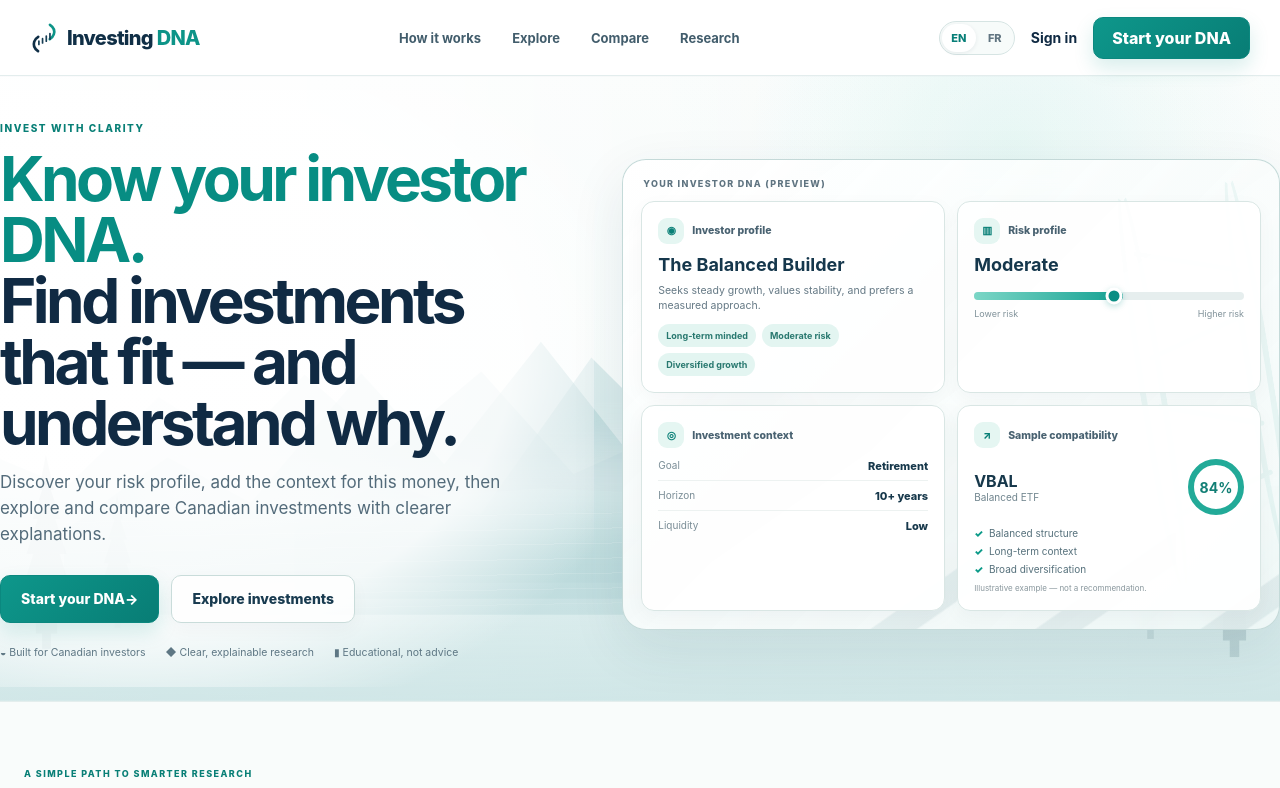
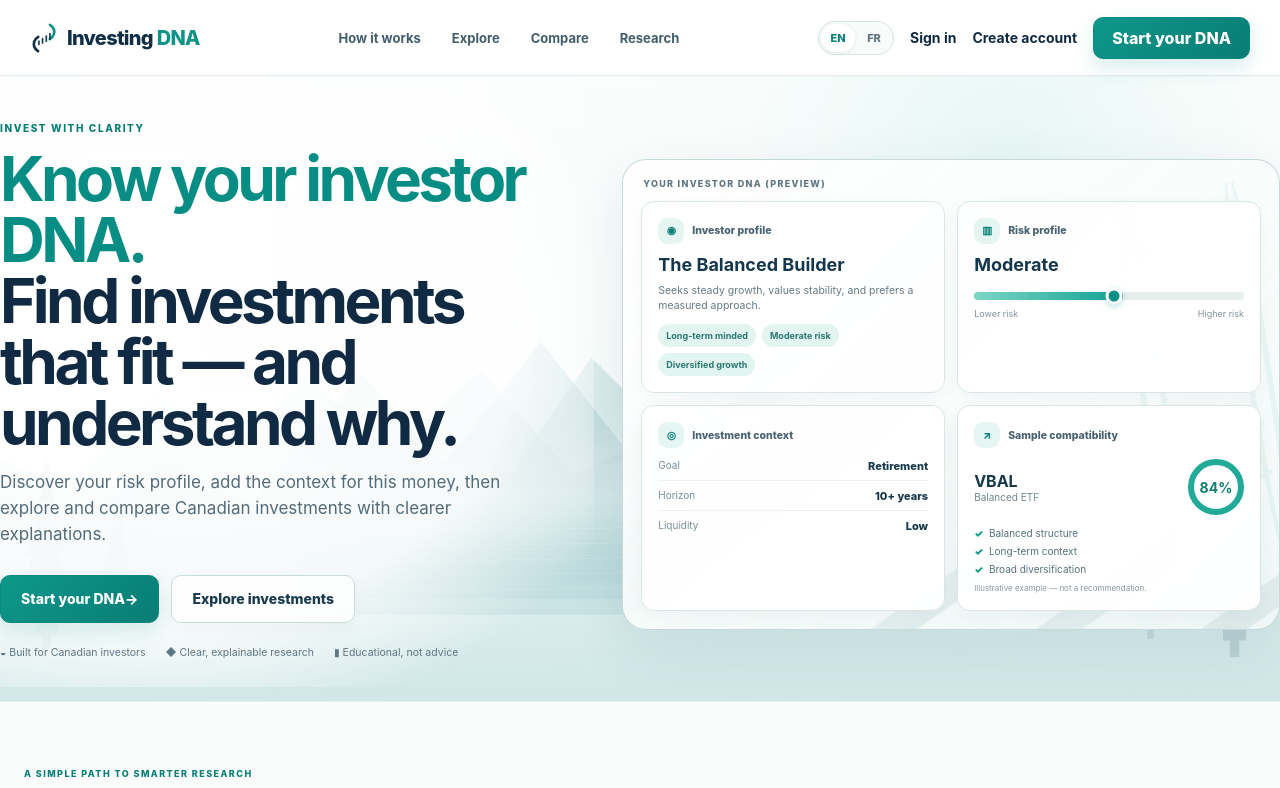
Before and after one commit to mahdikakavandkordi-droid/Investing-dnav1, a Next.js app: page / in a window 1280 px wide. Shown: the top 788 px of the page. Built offline with nearby package versions, Linux system fonts and the light colour scheme; no server answers.

Commit message:
Expose distinct signup and login in navigation

```diff
--- a/components/Nav.tsx
+++ b/components/Nav.tsx
@@ -18,7 +18,7 @@ export function Nav(){
     <Link href="/research">{pick("Research","Recherche")}</Link>
    </nav>
    <div className="account-links platform-account-links">
-    <LanguageToggle/><Link className="profile-link" href="/profile">{user?pick("Dashboard","Tableau de bord"):loading?pick("Account","Compte"):pick("Sign in","Connexion")}</Link>
+    <LanguageToggle/>{user?<Link className="profile-link" href="/profile">{pick("Dashboard","Tableau de bord")}</Link>:loading?<span className="profile-link">{pick("Account","Compte")}</span>:<><Link className="profile-link" href="/login">{pick("Sign in","Connexion")}</Link><Link className="profile-link create-account-link" href="/signup">{pick("Create account","Créer un compte")}</Link></>}
     <Link className="btn primary platform-nav-cta" href="/dna/assessment">{pick("Start your DNA","Découvrir mon DNA")}</Link>
    </div>
   </div>
```
